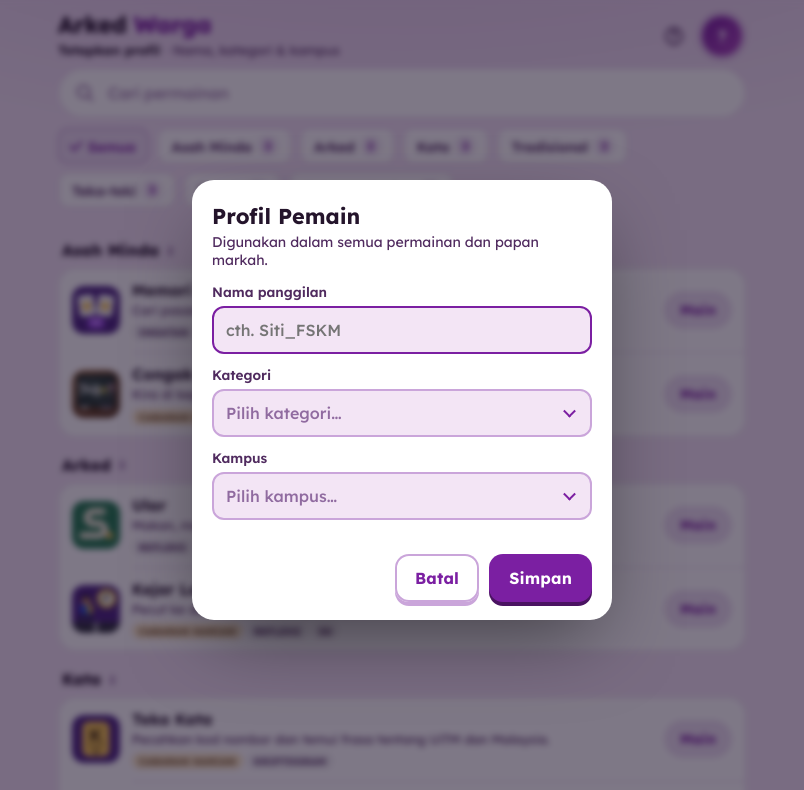
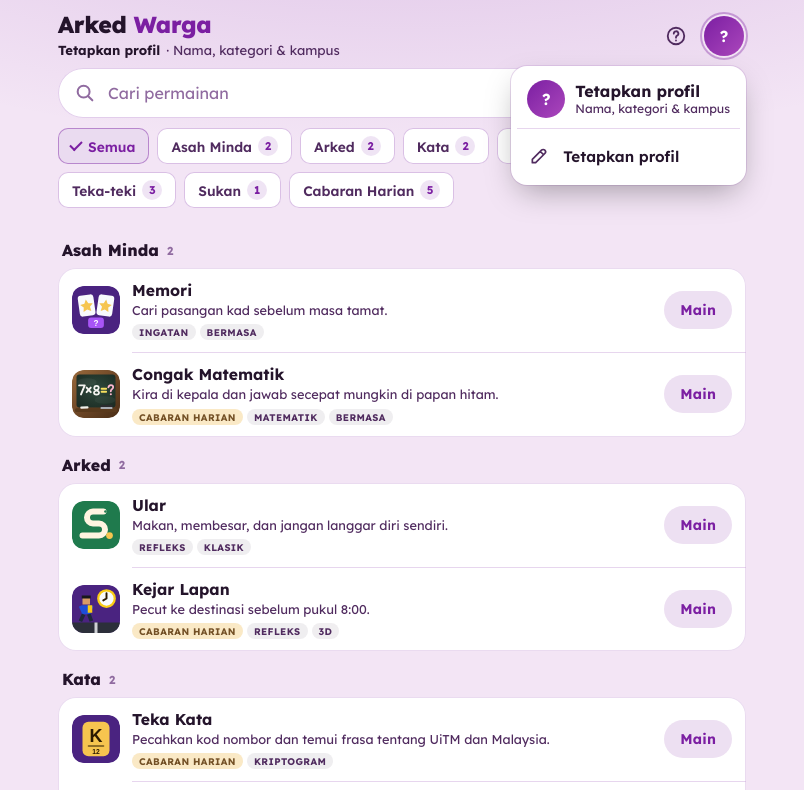
Before and after one commit to nullifye/arcade, a website with bundled scripts: page index.html in a window 1280 px wide. Both pictures are taken after a click on the button "Menu profil". Shown: the top 790 px of the page, without its empty margins (238-1042 px from the left). Built offline with nearby package versions, Linux system fonts and the light colour scheme; files whose address does not match are found by name.

Commit message:
feat(hub): avatar menu with Ubah profil and Keluar
The avatar at the top right opens a menu: the player's profile,
Ubah profil, and inside AppsWarga, Keluar (closes the webapp). It
replaces the ✕ close button. A tap outside, Esc or scrolling closes
the menu; the arrow keys move between its items.

Co-Authored-By: Claude Opus 5.5 <noreply@anthropic.com>

```diff
--- a/css/style.css
+++ b/css/style.css
@@ -747,6 +747,7 @@ html.appswarga-fullscreen.aw-close-visible .hub-top {
 }
 
 .appbar {
+  position: relative;
   display: flex;
   align-items: center;
   gap: 8px;
@@ -824,13 +825,100 @@ html.appswarga-fullscreen.aw-close-visible .hub-top {
   background: color-mix(in srgb, var(--ink) 8%, transparent);
 }
 
+
 .avatar-btn {
   width: 40px;
   height: 40px;
-  margin: 0 4px;
+  margin: 0 2px 0 4px;
   border: 0;
   font-size: 1rem;
   box-shadow: 0 0 0 2px var(--bg), 0 0 0 4px color-mix(in srgb, var(--primary) 35%, transparent);
+}
+
+/* The avatar's menu, dropping from it at the right, as an Android popup menu. */
+.menu {
+  position: absolute;
+  z-index: 10;
+  top: calc(100% + 4px);
+  right: 0;
+  min-width: 232px;
+  max-width: calc(100vw - 32px);
+  padding: 6px;
+  border-radius: 16px;
+  background: var(--surface);
+  box-shadow: 0 12px 32px -8px rgba(0, 0, 0, 0.35), 0 0 0 1px color-mix(in srgb, var(--line) 40%, transparent);
+  transform-origin: top right;
+  animation: menu-in 0.14s ease-out;
+}
+
+@keyframes menu-in {
+  from { opacity: 0; transform: scale(0.92); }
+}
+
+.menu-head {
+  display: flex;
+  align-items: center;
+  gap: 10px;
+  padding: 8px 10px 10px;
+  margin-bottom: 4px;
+  border-bottom: 1px solid color-mix(in srgb, var(--line) 45%, transparent);
+}
+
+.menu-head > span:last-child {
+  display: grid;
+  min-width: 0;
+  line-height: 1.25;
+}
+
+.menu-head strong,
+.menu-head small {
+  white-space: nowrap;
+  overflow: hidden;
+  text-overflow: ellipsis;
+}
+
+.menu-head small {
+  font-size: 0.76rem;
+  color: var(--ink-2);
+}
+
+.menu-item {
+  display: grid;
+  grid-template-columns: 22px 1fr;
+  align-items: center;
+  gap: 12px;
+  width: 100%;
+  min-height: 46px;
+  padding: 0 12px;
+  border: 0;
+  border-radius: 10px;
+  background: none;
+  text-align: left;
+  font-size: 0.95rem;
+  font-weight: 600;
+  color: var(--ink);
+}
+
+.menu-item svg {
+  width: 20px;
+  height: 20px;
+  color: var(--ink-2);
+}
+
+.menu-item:active,
+.menu-item:focus-visible {
+  background: color-mix(in srgb, var(--primary) 10%, transparent);
+}
+
+@media (hover: hover) {
+  .menu-item:hover {
+    background: color-mix(in srgb, var(--primary) 7%, transparent);
+  }
+}
+
+.menu-exit,
+.menu-exit svg {
+  color: var(--bad);
 }
 
 /* The search: a filled pill. */
--- a/index.html
+++ b/index.html
@@ -35,10 +35,22 @@
             <button type="button" class="icon-btn icon-btn-flat" id="btn-help" aria-label="Tentang Arked Warga">
               <svg viewBox="0 0 24 24" aria-hidden="true"><circle cx="12" cy="12" r="9" fill="none" stroke="currentColor" stroke-width="2"/><path d="M9.6 9.4a2.5 2.5 0 1 1 3.6 2.2c-.8.4-1.2 1-1.2 1.8v.4M12 16.8v.1" fill="none" stroke="currentColor" stroke-width="2" stroke-linecap="round"/></svg>
             </button>
-            <button type="button" class="avatar avatar-btn" id="btn-avatar" aria-label="Profil pemain"><span id="chip-avatar" aria-hidden="true">?</span></button>
+            <button type="button" class="avatar avatar-btn" id="btn-avatar" aria-label="Menu profil" aria-haspopup="menu" aria-expanded="false" aria-controls="profile-menu"><span id="chip-avatar" aria-hidden="true">?</span></button>
+          </div>
+          <!-- The avatar's menu: the profile, Ubah profil, and inside AppsWarga, Keluar. -->
+          <div class="menu" id="profile-menu" role="menu" aria-label="Menu profil" hidden>
+            <div class="menu-head">
+              <span class="avatar" id="menu-avatar" aria-hidden="true">?</span>
+              <span><strong id="menu-name">Tetapkan profil</strong><small id="menu-meta"></small></span>
+            </div>
+            <button type="button" class="menu-item" id="menu-profile" role="menuitem">
+              <svg viewBox="0 0 24 24" aria-hidden="true"><path d="M4 20h4L19 9a2.8 2.8 0 0 0-4-4L4 16v4zM13.5 6.5l4 4" fill="none" stroke="currentColor" stroke-width="2" stroke-linecap="round" stroke-linejoin="round"/></svg>
+              Ubah profil
+            </button>
             <!-- Only inside AppsWarga (html.in-appswarga): leaves the webapp. -->
-            <button type="button" class="icon-btn icon-btn-flat" id="btn-close-app" aria-label="Tutup Arked Warga">
-              <svg viewBox="0 0 24 24" aria-hidden="true"><path d="M6 6l12 12M18 6L6 18" fill="none" stroke="currentColor" stroke-width="2.6" stroke-linecap="round"/></svg>
+            <button type="button" class="menu-item menu-exit" id="btn-close-app" role="menuitem">
+              <svg viewBox="0 0 24 24" aria-hidden="true"><path d="M12 3v8M7.1 6.3a8 8 0 1 0 9.8 0" fill="none" stroke="currentColor" stroke-width="2" stroke-linecap="round" stroke-linejoin="round"/></svg>
+              Keluar
             </button>
           </div>
         </header>
--- a/js/main.js
+++ b/js/main.js
@@ -172,6 +172,58 @@ function saveProfileFromForm(e) {
   const next = afterProfile;
   afterProfile = null;
   if (next) next();
+}
+
+// ---------- the avatar's menu ----------
+
+function openProfileMenu() {
+  const menu = $('#profile-menu');
+  const p = loadProfile();
+  $('#menu-avatar').textContent = $('#chip-avatar').textContent;
+  $('#menu-name').textContent = p ? p.nickname : 'Tetapkan profil';
+  $('#menu-meta').textContent = $('#chip-meta').textContent;
+  $('#menu-profile').lastChild.textContent = p ? ' Ubah profil' : ' Tetapkan profil';
+  menu.hidden = false;
+  $('#btn-avatar').setAttribute('aria-expanded', 'true');
+  menu.querySelector('.menu-item')?.focus({ preventScroll: true });
+}
+
+function closeProfileMenu({ focus = false } = {}) {
+  const menu = $('#profile-menu');
+  if (menu.hidden) return;
+  menu.hidden = true;
+  $('#btn-avatar').setAttribute('aria-expanded', 'false');
+  if (focus) $('#btn-avatar').focus({ preventScroll: true });
+}
+
+/** The avatar opens a menu: the profile, Ubah profil, and inside AppsWarga, Keluar. */
+function initProfileMenu() {
+  const menu = $('#profile-menu');
+  $('#btn-avatar').addEventListener('click', (e) => {
+    e.stopPropagation();
+    if (menu.hidden) openProfileMenu();
+    else closeProfileMenu();
+  });
+  $('#menu-profile').addEventListener('click', () => {
+    closeProfileMenu();
+    afterProfile = null;
+    openProfile();
+  });
+  // A tap anywhere else, Esc, or scrolling closes it.
+  document.addEventListener('pointerdown', (e) => {
+    if (!menu.hidden && !menu.contains(e.target) && !$('#btn-avatar').contains(e.target)) closeProfileMenu();
+  });
+  document.addEventListener('keydown', (e) => {
+    if (menu.hidden) return;
+    if (e.key === 'Escape') { e.preventDefault(); closeProfileMenu({ focus: true }); return; }
+    // Up and down move between the items.
+    if (e.key !== 'ArrowDown' && e.key !== 'ArrowUp') return;
+    const items = [...menu.querySelectorAll('.menu-item')].filter((b) => b.offsetParent);
+    const i = items.indexOf(document.activeElement);
+    items[(i + (e.key === 'ArrowDown' ? 1 : items.length - 1)) % items.length]?.focus();
+    e.preventDefault();
+  });
+  window.addEventListener('scroll', () => closeProfileMenu(), { passive: true });
 }
 
 function renderProfileChip() {
@@ -543,12 +595,11 @@ function init() {
     refreshSelect($('#pf-campus'));
   });
 
-  for (const id of ['#profile-chip', '#btn-avatar']) {
-    $(id).addEventListener('click', () => {
-      afterProfile = null;
-      openProfile();
-    });
-  }
+  $('#profile-chip').addEventListener('click', () => {
+    afterProfile = null;
+    openProfile();
+  });
+  initProfileMenu();
   initSearch();
   $('#profile-form').addEventListener('submit', saveProfileFromForm);
   $('#pf-cancel').addEventListener('click', () => $('#dlg-profile').close('cancel'));
@@ -561,7 +612,7 @@ function init() {
   $('#points').addEventListener('click', openPointsDetail);
   $('#pd-close').addEventListener('click', () => $('#dlg-points').close());
   $('#help-close').addEventListener('click', () => $('#dlg-help').close());
-  $('#btn-close-app').addEventListener('click', closeMiniApp);
+  $('#btn-close-app').addEventListener('click', () => { closeProfileMenu(); closeMiniApp(); });
   $('#btn-version').addEventListener('click', hardReload);
   initInstall($('#btn-install'), toast);
 
```
Also changed, not shown: README.md.
